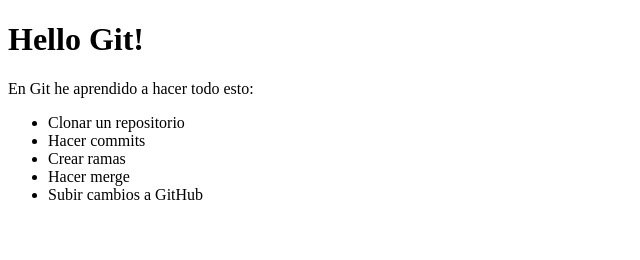
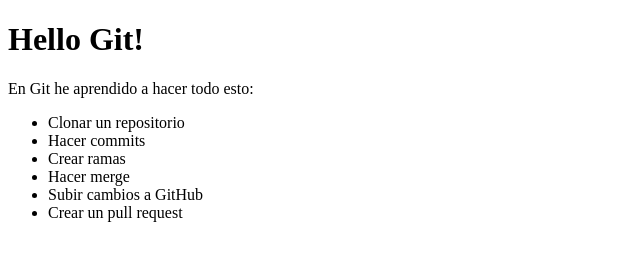
Before and after one commit to Dmoya112/prueba_pr_dmg, a plain HTML site: page index.html in a window 1280 px wide. Shown: the whole page, without its empty margins (0-640 px from the left). Drawn offline with Linux system fonts and the light colour scheme.

Commit message:
Modificado epicamente

```diff
--- a/index.html
+++ b/index.html
@@ -13,6 +13,7 @@
         <li>Crear ramas</li>
         <li>Hacer merge</li>
         <li>Subir cambios a GitHub</li>
+	<li>Crear un pull request</li>
     </ul>
 </body>
 </html>
```
